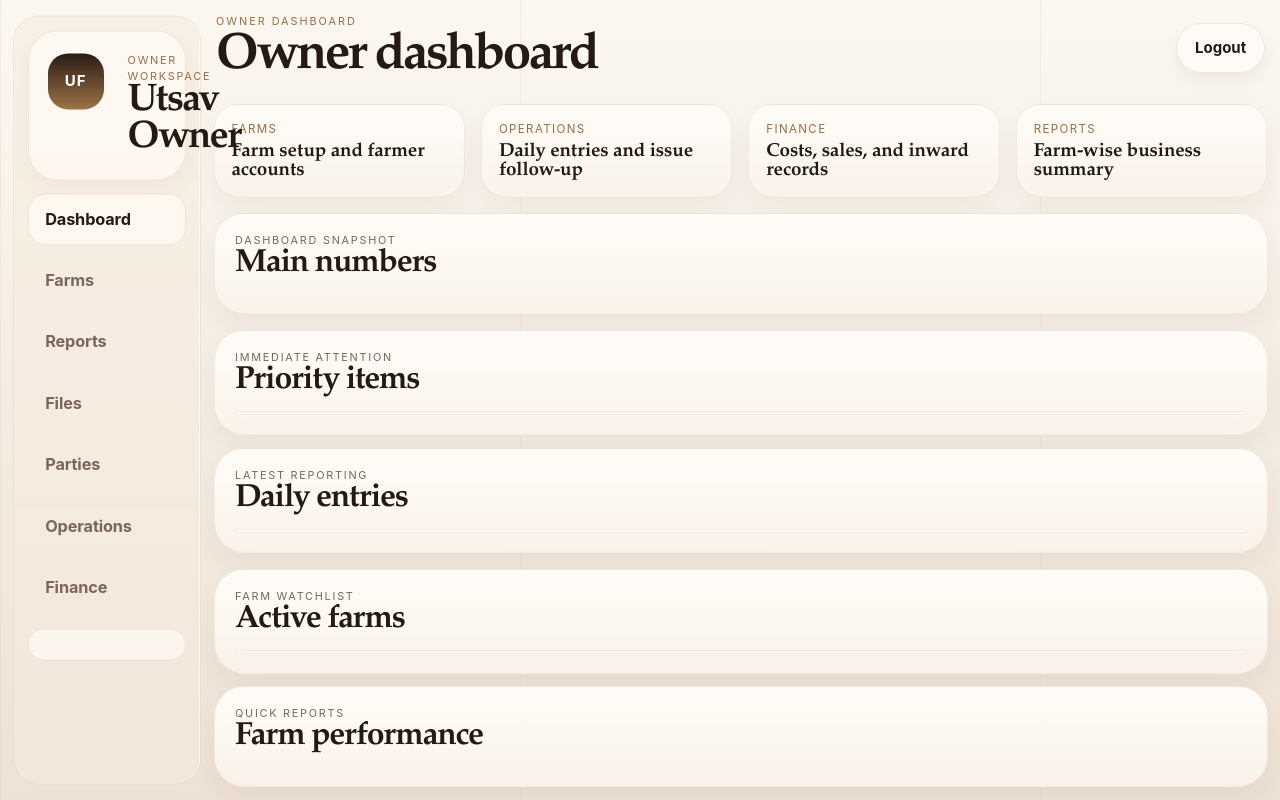
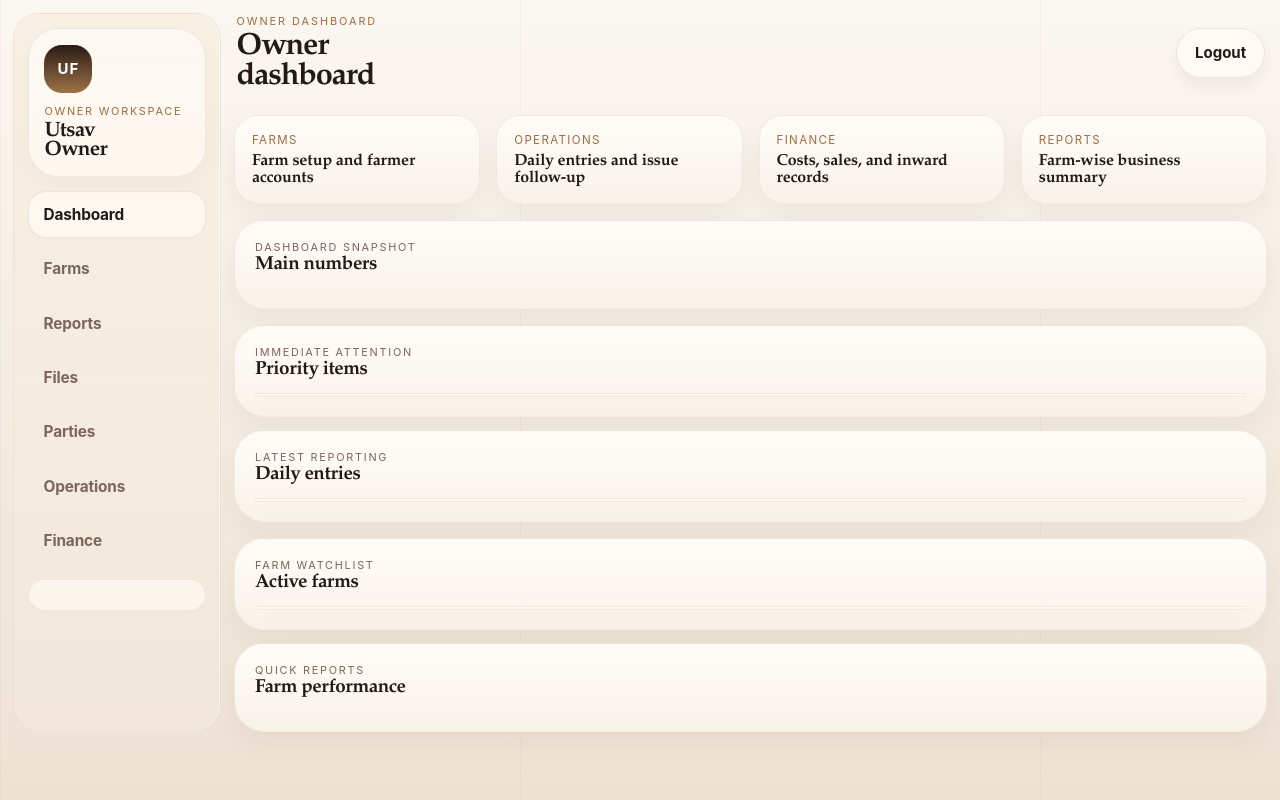
Before and after one commit to srslogics/Utsav_feed_application, a website: page owner-app/dashboard.html in a window 1280 px wide. Drawn offline with Linux system fonts and the light colour scheme; no server answers.

Commit message:
disintegration

```diff
--- a/owner-app/dashboard.html
+++ b/owner-app/dashboard.html
@@ -5,7 +5,7 @@
     <meta name="viewport" content="width=device-width, initial-scale=1.0" />
     <title>Utsav Owner Dashboard</title>
     <link rel="stylesheet" href="/farmer-app/styles.css?v=20260549" />
-    <link rel="stylesheet" href="/owner-app/styles.css?v=20260556" />
+    <link rel="stylesheet" href="/owner-app/styles.css?v=20260558" />
   </head>
   <body class="fa-body owner-body" data-owner-page="dashboard">
     <div class="fa-app-shell">
--- a/owner-app/styles.css
+++ b/owner-app/styles.css
@@ -308,7 +308,7 @@
 
 .owner-performance-grid {
   display: grid;
-  grid-template-columns: repeat(3, minmax(0, 1fr));
+  grid-template-columns: repeat(auto-fit, minmax(250px, 1fr));
   gap: 0.8rem;
 }
 
@@ -354,8 +354,8 @@
 
 .owner-performance-meta,
 .owner-performance-mini-metrics {
-  display: grid;
-  grid-template-columns: repeat(3, minmax(0, 1fr));
+  display: flex;
+  flex-wrap: wrap;
   gap: 0.55rem;
 }
 
@@ -364,6 +364,7 @@
   justify-content: center;
   align-items: center;
   min-height: 32px;
+  min-width: 82px;
   padding: 0.34rem 0.52rem;
   border-radius: 999px;
   border: 1px solid rgba(49, 54, 66, 0.08);
@@ -375,9 +376,11 @@
 .owner-performance-mini-metrics article {
   display: grid;
   gap: 0.22rem;
+  flex: 1 1 96px;
   padding: 0.7rem 0.75rem;
   border-radius: 16px;
   background: rgba(36, 41, 53, 0.04);
+  min-width: 0;
 }
 
 .owner-performance-mini-metrics span {
@@ -388,7 +391,7 @@
 }
 
 .owner-performance-mini-metrics strong {
-  font-size: 1rem;
+  font-size: 0.92rem;
   color: var(--fa-text);
 }
 
@@ -694,9 +697,10 @@
 
 .owner-body .fa-sidebar .fa-brand {
   display: grid;
-  grid-template-columns: 64px minmax(0, 1fr);
-  gap: 1rem;
-  padding: 1.35rem 1.15rem;
+  grid-template-columns: 1fr;
+  justify-items: start;
+  gap: 0.7rem;
+  padding: 1rem 0.95rem;
   border-radius: 30px;
   border: 1px solid rgba(155, 110, 66, 0.12);
   background: rgba(255, 251, 246, 0.72);
@@ -704,9 +708,9 @@
 }
 
 .owner-body .fa-sidebar .fa-brand-mark {
-  width: 56px;
-  height: 56px;
-  border-radius: 20px;
+  width: 48px;
+  height: 48px;
+  border-radius: 18px;
   background: linear-gradient(180deg, #2a1b15, #9d7347);
   color: #fff;
   box-shadow: none;
@@ -714,9 +718,15 @@
 
 .owner-body .fa-sidebar .fa-brand h1 {
   font-family: var(--fa-font-display);
-  font-size: clamp(2.1rem, 3vw, 3.2rem);
-  line-height: 0.95;
-  letter-spacing: -0.05em;
+  font-size: clamp(1.3rem, 1.6vw, 1.75rem);
+  line-height: 0.9;
+  letter-spacing: -0.035em;
+  max-width: 7ch;
+}
+
+.owner-body .fa-sidebar .fa-brand > div {
+  display: grid;
+  gap: 0.18rem;
 }
 
 .owner-body .fa-sidebar .fa-brand .fa-eyebrow {
@@ -724,14 +734,14 @@
 }
 
 .owner-body .fa-nav {
-  gap: 0.6rem;
+  gap: 0.45rem;
 }
 
 .owner-body .fa-nav > a {
   min-height: 0;
-  padding: 0.82rem 1rem;
+  padding: 0.72rem 0.9rem;
   border-radius: 18px;
-  font-size: 1.02rem;
+  font-size: 0.96rem;
   font-weight: 700;
   background: transparent;
   border: 1px solid transparent;
@@ -765,10 +775,10 @@
 
 .owner-body .fa-page-head h2 {
   font-family: var(--fa-font-display);
-  font-size: clamp(2.3rem, 4vw, 4.5rem);
-  line-height: 0.94;
-  letter-spacing: -0.055em;
-  max-width: none;
+  font-size: clamp(1.85rem, 2.4vw, 2.65rem);
+  line-height: 0.96;
+  letter-spacing: -0.04em;
+  max-width: 14ch;
 }
 
 .owner-body .fa-page-head .fa-eyebrow {
@@ -808,9 +818,9 @@
 
 .owner-body .fa-section-head h3 {
   font-family: var(--fa-font-display);
-  font-size: 2rem;
-  line-height: 0.98;
-  letter-spacing: -0.04em;
+  font-size: 1.18rem;
+  line-height: 1;
+  letter-spacing: -0.025em;
 }
 
 .owner-body .fa-kpi-card span,
@@ -841,8 +851,8 @@
 
 .owner-body .owner-dashboard-shortcut strong {
   font-family: var(--fa-font-display);
-  font-size: 1.18rem;
-  line-height: 1.02;
+  font-size: 1rem;
+  line-height: 1.08;
 }
 
 .owner-body .fa-farm-strip {
```
Also changed, not shown: owner-app/farms.html (+1 -1 lines), owner-app/files.html (+1 -1 lines), owner-app/finance-costs.html (+1 -1 lines), owner-app/finance-sales.html (+1 -1 lines), owner-app/finance.html (+1 -1 lines), owner-app/index.html (+1 -1 lines), owner-app/operations-daily.html (+1 -1 lines), owner-app/operations-photos.html (+1 -1 lines), owner-app/operations-visits.html (+1 -1 lines), owner-app/operations.html (+1 -1 lines), owner-app/parties.html (+1 -1 lines), owner-app/reports.html (+1 -1 lines).
